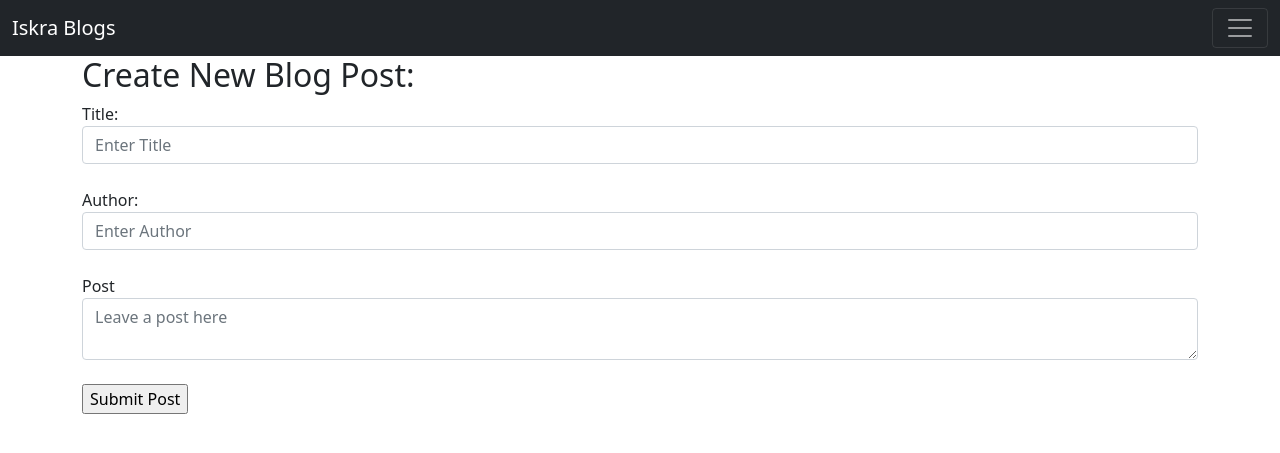
After one commit to helloimiskra/flask-app-test, a Flask app: page /posts/new in a window 1280 px wide. The commit adds this page. Shown: the top 453 px of the page. Run offline with Flask 2, Linux system fonts and the light colour scheme.

Commit message:
adds new_post html and adds more bootstrap styling

```diff
--- a/app.py
+++ b/app.py
@@ -24,6 +24,20 @@ class BlogPost(db.Model):
 def index():
     return render_template('index.html')
 
+@app.route('/posts/new', methods=["GET","POST"])
+def new_post():
+    if request.method=="POST":
+        post_title = request.form["title"]
+        post_content = request.form["content"]
+        post_author = request.form["author"]
+        new_post = BlogPost(title=post_title, content=post_content, author=post_author)
+        db.session.add(new_post)
+        db.session.commit()
+        return redirect('/posts')
+    else:
+        return render_template('/new_post.html')
+
+
 @app.route('/posts', methods=["GET", "POST"])
 def posts():
     if request.method=="POST":
@@ -36,7 +50,7 @@ def posts():
         return redirect('/posts')
     else:
         all_posts = BlogPost.query.order_by(BlogPost.date_posted).all()
-        return render_template('posts.html', posts=all_posts)
+        return render_template('/posts.html', posts=all_posts)
 
 @app.route('/posts/delete/<int:id>')
 def delete(id):
@@ -55,7 +69,7 @@ def edit(id):
         db.session.commit()
         return redirect('/posts')
     else:
-        return render_template('edit.html', post=post)
+        return render_template('/edit.html', post=post)
 
 
 
--- /dev/null
+++ b/templates/new_post.html
@@ -0,0 +1,32 @@
+{% extends 'base.html' %}
+
+{% block head %}
+<title>New Post</title>
+{% endblock %}
+
+
+{% block body %}
+<h2>Create New Blog Post:</h2>
+<form action="/posts" method="POST">
+
+    <label for="title">Title:</label>
+    <input class="form-control" type="text" name="title" id="title" placeholder="Enter Title" aria-label="Enter Title" />
+    <br />
+
+    <label for="author">Author:</label>
+    <input class="form-control" type="text" name="author" id="author" placeholder="Enter Author" aria-label="Enter Author" />
+    <br />
+
+    <label for="content">Post</label>
+    <textarea class="form-control" placeholder="Leave a post here" id="content" name="content" aria-label="Enter Content"></textarea>
+
+
+
+
+    <br />
+    <input type="submit" value="Submit Post" />
+</form>
+
+
+
+{% endblock %}
```
Also changed, not shown: templates/posts.html (+6 -25 lines), posts.db.
